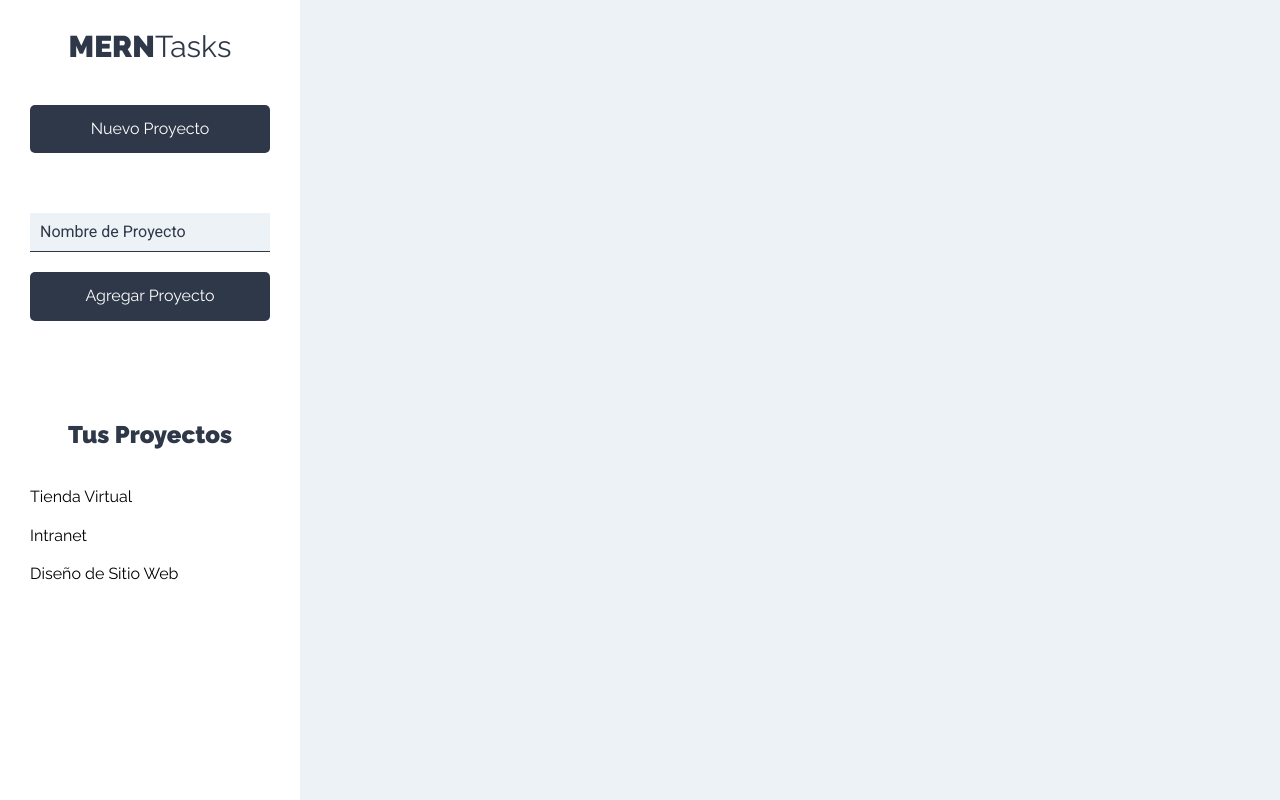
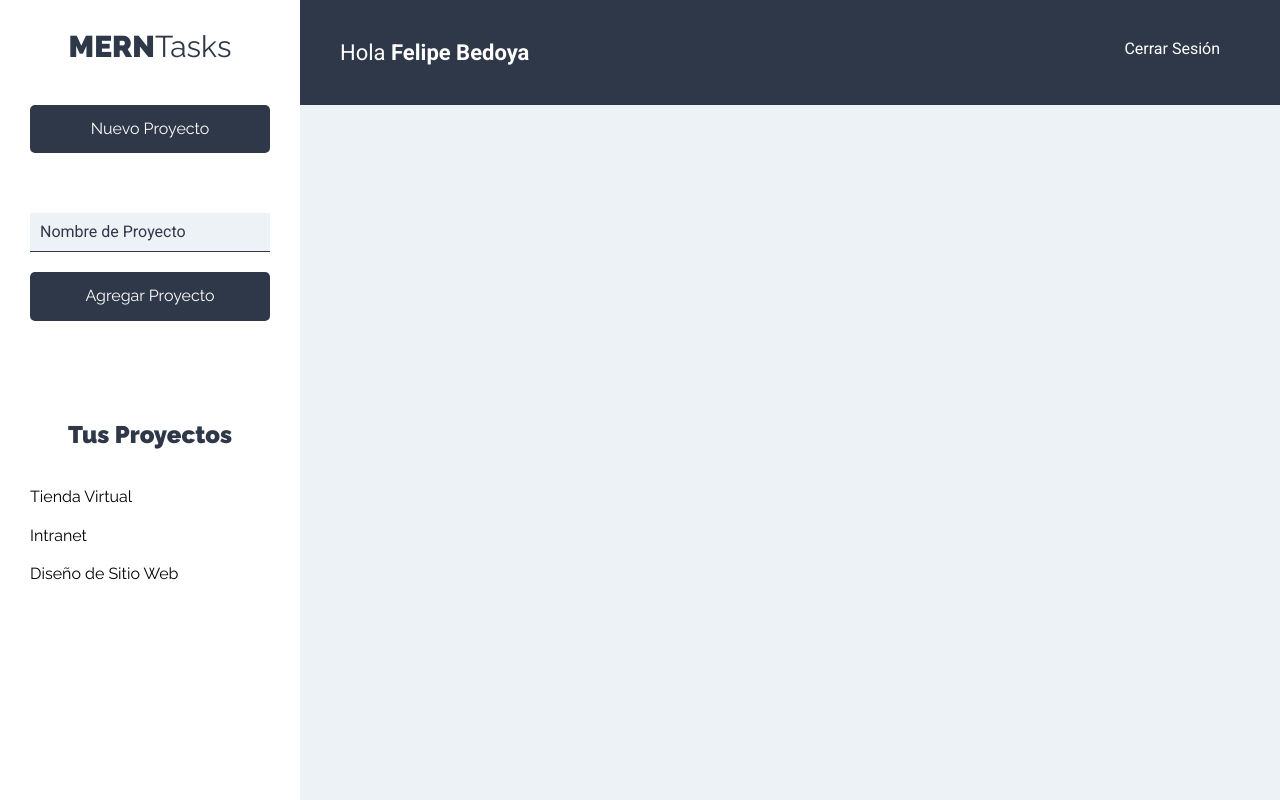
Before and after one commit to pipe473/MERNTasks-Cliente, a React (Create React App) app: page /proyectos in a window 1280 px wide. Built offline with nearby package versions, Linux system fonts and the light colour scheme.

Commit message:
Creando el header

```diff
--- /dev/null
+++ b/src/components/layout/Barra.js
@@ -0,0 +1,16 @@
+import React from 'react';
+
+const Barra = () => {
+    return (
+        <header className="app-header">
+            <p className="nombre-usuario">Hola <span>Felipe Bedoya</span></p>
+
+            <nav className="nav-principal">
+                <a href="#!">Cerrar Sesión</a>
+            </nav>
+
+        </header>
+     );
+}
+
+export default Barra;
--- a/src/components/proyectos/Proyectos.js
+++ b/src/components/proyectos/Proyectos.js
@@ -1,11 +1,14 @@
 import React from 'react';
 import Sidebar from '../layout/Sidebar';
+import Barra from '../layout/Barra';
 
 const Proyectos = () => {
     return (
         <div className="contenedor-app">
                 <Sidebar />
             <div className="seccion-principal">
+                    <Barra />
+
                 <main>
                     <div className="contenedor-tareas">
 
```
